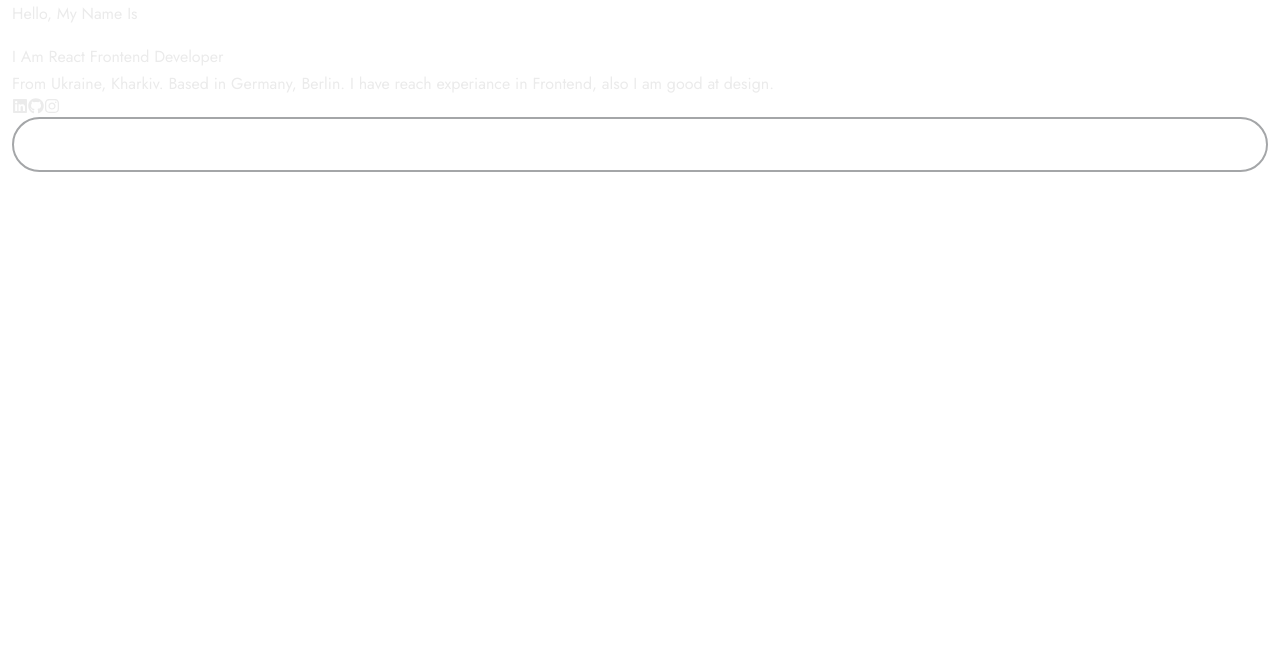
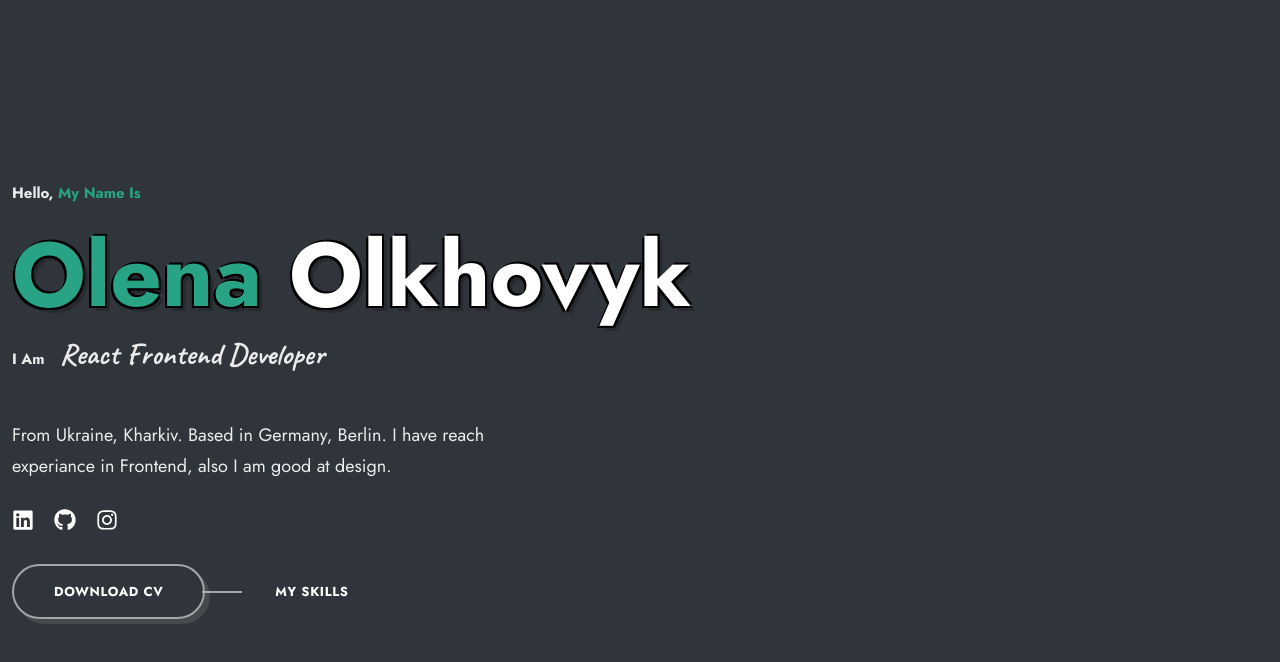
Before and after one commit to Olena-Olkhovyk/my-portfolio, a React (Create React App) app: page / in a window 1280 px wide. Shown: the top 662 px of the page. Built offline with nearby package versions, Linux system fonts and the light colour scheme.

Commit message:
Style info about me in home comp

```diff
--- a/src/components/Home/Home.module.css
+++ b/src/components/Home/Home.module.css
@@ -0,0 +1,66 @@
+.home {
+  background-color: var(--bg-color-alt);
+  min-height: 100vh;
+  display: grid;
+  align-items: center;
+}
+
+.homeContainer {
+  width: 100%;
+}
+
+.subTitle,
+.job {
+  font-weight: 700;
+}
+
+.subTitle,
+.job span {
+  font-size: var(--small-font-size);
+}
+
+.subTitle span,
+.title span {
+  color: var(--primary-color);
+}
+
+.job b {
+  font-family: var(--second-font);
+  font-size: var(--h2-font-size);
+  margin-left: 10px;
+}
+
+.title {
+  font-size: var(--biggest-font-size);
+  line-height: 1.2;
+  margin-top: 15px;
+  text-shadow: 2px 2px hsl(0, 0%, 0%), -2px 2px hsl(0, 0%, 0%),
+    2px -2px hsl(0, 0%, 0%), -2px 2px hsl(0, 0%, 0%), 5px 5px 0 rgb(0 0 0/20%);
+}
+
+.text {
+  font-size: var(--large-font-size);
+  margin-block: 40px 28px;
+  max-width: 520px;
+}
+
+.socials {
+  display: flex;
+  column-gap: 20px;
+  margin-bottom: 30px;
+}
+
+.socialLink {
+  color: var(--title-color);
+  font-size: var(--h5-font-size);
+  transition: all 0.7s var(--transition);
+}
+
+.socialLink:hover {
+  color: var(--primary-color);
+}
+
+.btnsContainer {
+  display: flex;
+  column-gap: 70px;
+}
```
